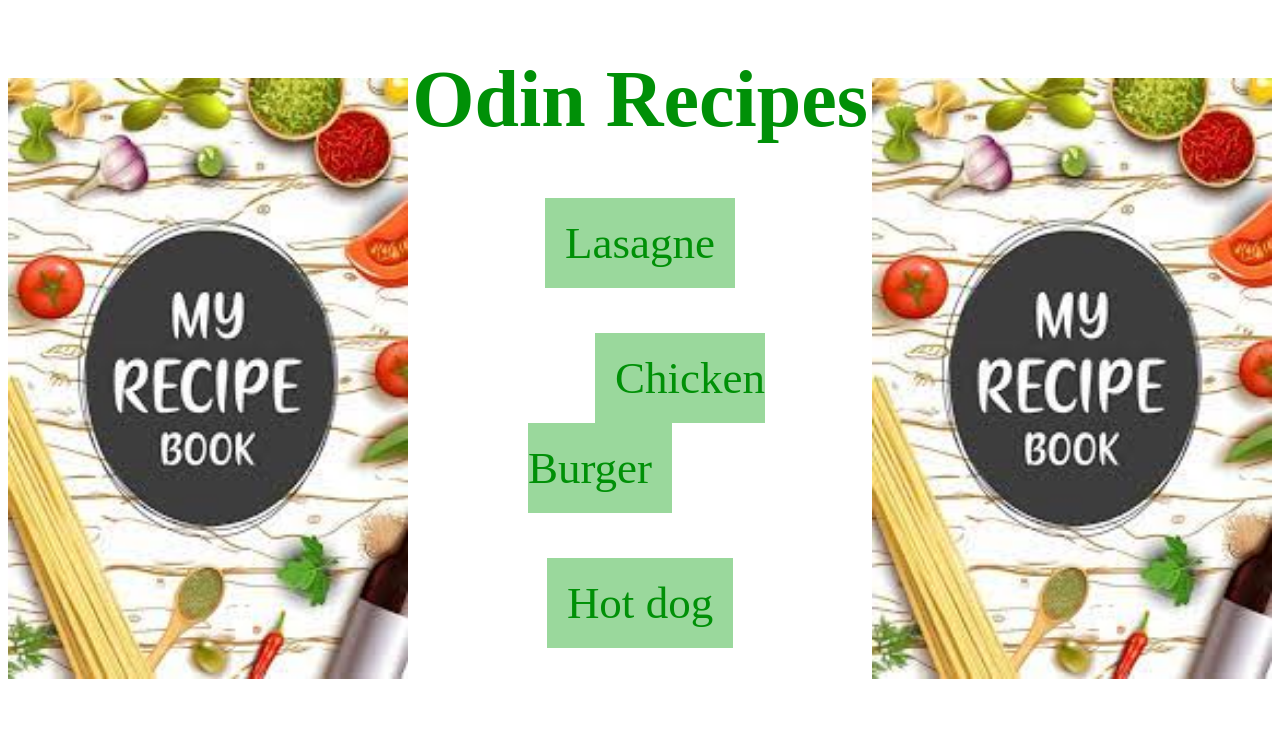
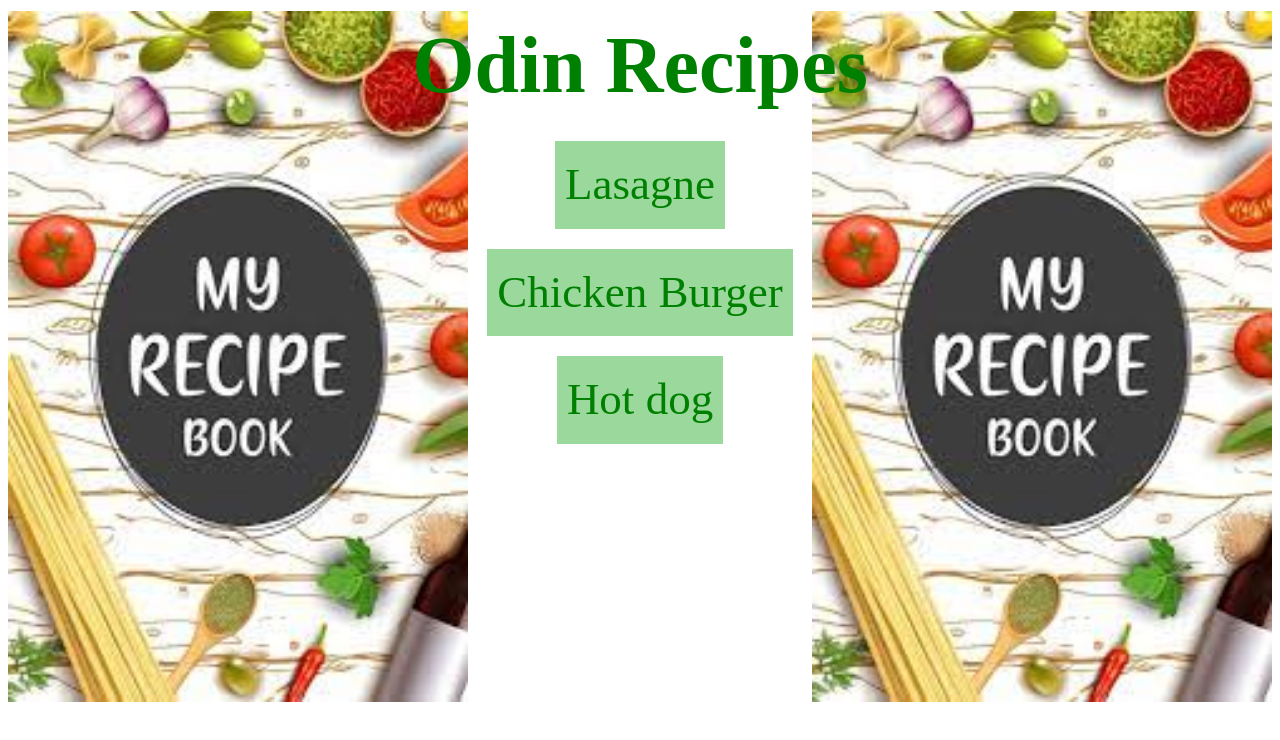
Before and after one commit to Bennyboi789/odin-recipes, a plain HTML site: page index.html in a window 1280 px wide. Drawn offline with Linux system fonts and the light colour scheme.

Commit message:
Merged 4 css files into one
Unify the color theme, and more specific class's

```diff
--- a/index.html
+++ b/index.html
@@ -7,16 +7,15 @@
   </head>
 
   <body>
-    <h1>Odin Recipes</h1>
-    <img class="left image" src="images/recipe-book.jpeg">
-    <img class="right image" src="images/recipe-book.jpeg">
+    <h1 class="homeh1">
+      Odin Recipes</h1>
+    <img class="recipebook left" src="images/recipe-book.jpeg">
+    <img class="recipebook right" src="images/recipe-book.jpeg">
 
-    <div>
-      <p><a href="recipes/lasagne.html" style="text-decoration: none;" >Lasagne</a></p>
-      <p><a href="recipes/chickenburger.html" style="text-decoration: none;">Chicken Burger</a></p>
-      <p><a href="recipes/hotdog.html" style="text-decoration: none;">Hot dog</a></p>
-    </div>
-
-
+    <section>
+      <a class="homepagelink" href="recipes/lasagne.html" style="text-decoration: none;" >Lasagne</a>
+      <a class="homepagelink" href="recipes/chickenburger.html" style="text-decoration: none;">Chicken Burger</a>
+      <a class="homepagelink" href="recipes/hotdog.html" style="text-decoration: none;">Hot dog</a>
+    </section>
   </body>
 </html>
--- a/recipes/style-lasagne.css
+++ b/recipes/style-lasagne.css
@@ -1,20 +1,56 @@
-* {
-    font-size: 36px;
+.homeh1 {
+    font-size: 80px;
+    text-align: center;
+    color: green;
 }
 
+section {
+    display: flex;
+    align-items: center;
+    justify-content: space-around;
+    flex-wrap: wrap;
+    flex: 100px;
+}
+
+.homepagelink {
+    background-color: rgba(22, 165, 27, 0.432);
+    color: green;
+    margin: 10px;
+    padding: 10px;
+    line-height: 1.5;
+    font-size: 45px;
+}
+
+.recipebook,
+.left,
+.right {
+    width:460px;
+    height: auto;
+    margin-top: -120px;
+}
+
+.left {
+    float: left;
+}
+
+.right {
+    float: right;
+}
 .hbutton {
+    color: rgb(160, 61, 3);
+    font-size: 40px;
     position: absolute;
     top: 0;
     right:0;
     margin: 20px;
 }
 
-div{
-    margin-left: 50px;
+h1 {
+    font-size: 60px;
 }
 
-h1 {
-    font-size: 60px;
+h2 {
+    font-size: 36px;
 }
 
 h1,
@@ -23,16 +59,31 @@ h2 {
     margin: 20px;
 }
 
-img {
+p,
+ul,
+ol {
+    font-size: 36px;
+    color: orange;
+    margin: 20px;
+}
+
+.lasagnepic {
     width: auto;
     height: 700px;
     float:right;
     margin: 20px;
 }
 
-p,
-ul,
-ol {
-    color: orange;
+.chickenburgerpic {
+    width: auto;
+    height: 450px;
+    float: right;
     margin: 20px;
 }
+
+.hotdogpic {
+    width: auto;
+    height: 600px;
+    float:right;
+    margin: 20px;
+}
--- a/style-home.css
+++ b/style-home.css
@@ -1,29 +1,90 @@
-
-* {
-    font-size: 45px;
+.homeh1 {
+    font-size: 80px;
     text-align: center;
-    color: rgb(0, 144, 7);
-}
-h1 {
-    color: rgb(0, 144, 7);
-    font-size: 80px;
+    color: green;
 }
 
-a {
+
+section {
+    display: flex;
+    align-items: center;
+    justify-content: space-around;
+    flex-wrap: wrap;
+    flex: 100px;
+}
+
+.homepagelink {
     background-color: rgba(22, 165, 27, 0.432);
-    margin: 80px;
-    padding: 20px;
-    line-height: 2;
+    color: green;
+    margin: 10px;
+    padding: 10px;
+    line-height: 1.5;
+    font-size: 45px;
 }
+
+.recipebook,
+.left,
+.right {
+    width:460px;
+    height: auto;
+    margin-top: -120px;
+}
+
 .left {
     float: left;
 }
+
 .right {
     float: right;
 }
+.hbutton {
+    color: rgb(160, 61, 3);
+    font-size: 40px;
+    position: absolute;
+    top: 0;
+    right:0;
+    margin: 20px;
+}
 
-.image {
-    width:400px;
-    height: auto;
-    margin-top: -120px;
+h1 {
+    font-size: 60px;
 }
+
+h2 {
+    font-size: 36px;
+}
+
+h1,
+h2 {
+    color: rgb(160, 61, 3);
+    margin: 20px;
+}
+
+p,
+ul,
+ol {
+    font-size: 36px;
+    color: orange;
+    margin: 20px;
+}
+
+.lasagnepic {
+    width: auto;
+    height: 700px;
+    float:right;
+    margin: 20px;
+}
+
+.chickenburgerpic {
+    width: auto;
+    height: 450px;
+    float: right;
+    margin: 20px;
+}
+
+.hotdogpic {
+    width: auto;
+    height: 600px;
+    float:right;
+    margin: 20px;
+}
```
Also changed, not shown: recipes/chickenburger.html (+3 -5 lines), recipes/hotdog.html (+3 -5 lines), recipes/lasagne.html (+3 -3 lines).
